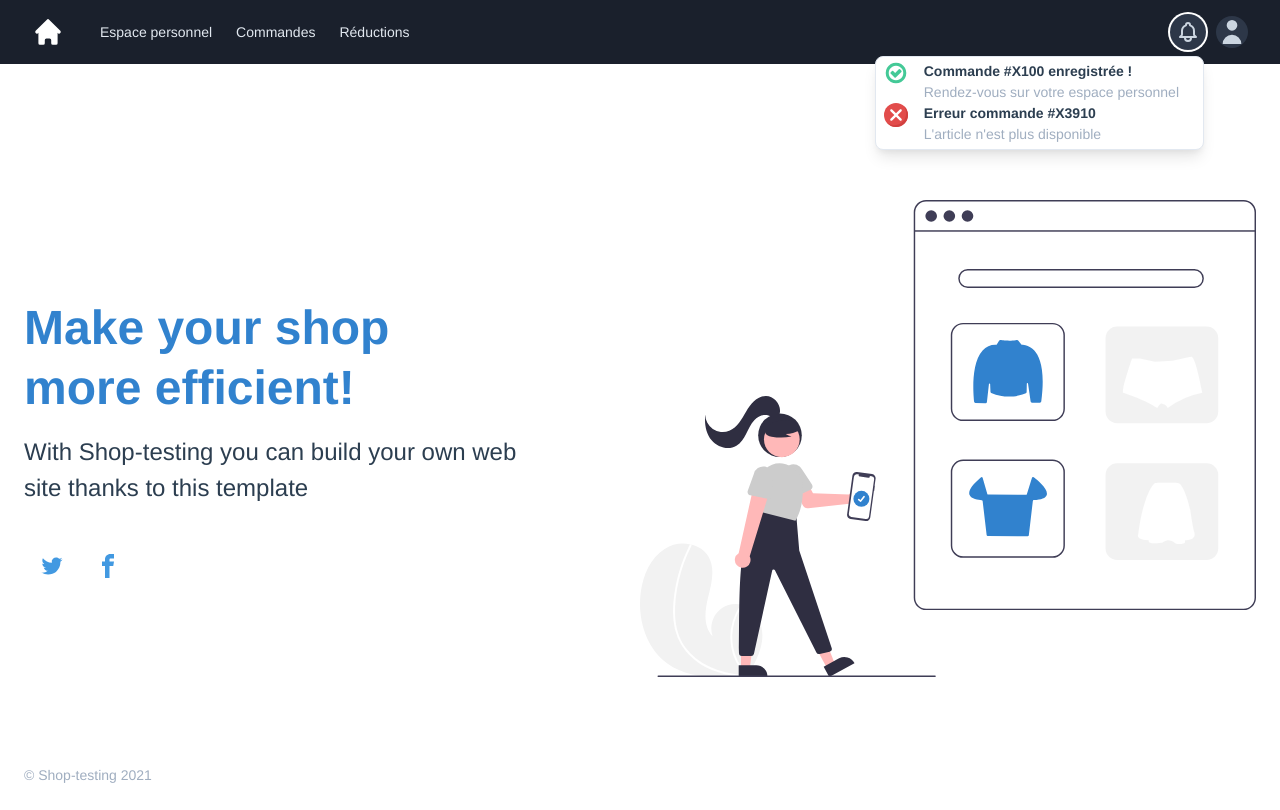
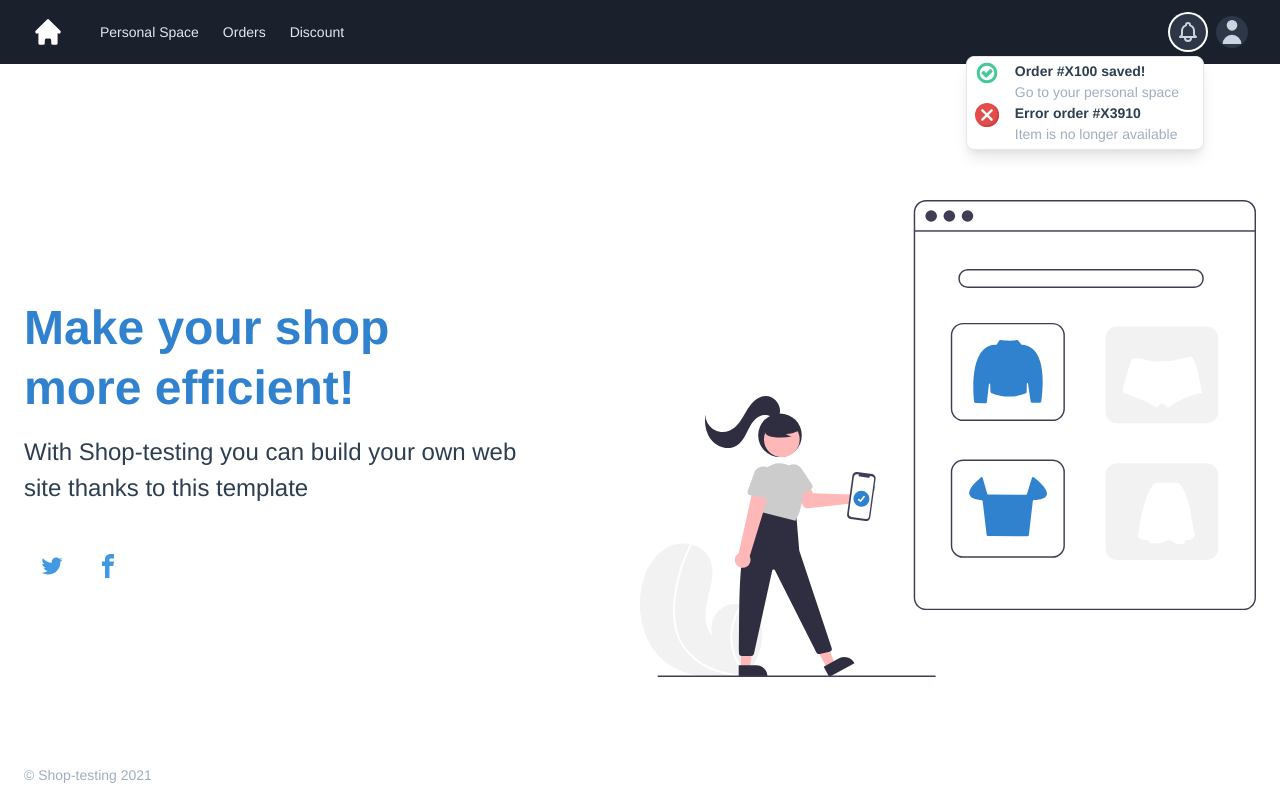
Before and after one commit to raoulnzefa/shop-testing, a Vue app: page / in a window 1280 px wide. Both pictures are taken after a click on the button "View notifications". Built offline with nearby package versions, Linux system fonts and the light colour scheme.

Commit message:
feat: translate to english

```diff
--- a/src/components/NavBar.vue
+++ b/src/components/NavBar.vue
@@ -24,17 +24,17 @@
               <LinkBase
                 href="#"
                 class="px-3 py-2 text-sm font-medium text-gray-300 rounded-md hover:bg-gray-700 hover:text-white"
-                >Espace personnel</LinkBase
+                >Personal Space</LinkBase
               >
               <LinkBase
                 href="#"
                 class="px-3 py-2 text-sm font-medium text-gray-300 rounded-md hover:bg-gray-700 hover:text-white"
-                >Commandes</LinkBase
+                >Orders</LinkBase
               >
               <LinkBase
                 href="#"
                 class="px-3 py-2 text-sm font-medium text-gray-300 rounded-md hover:bg-gray-700 hover:text-white"
-                >Réductions</LinkBase
+                >Discount</LinkBase
               >
             </div>
           </div>
@@ -79,11 +79,9 @@
                   /></IconBase>
                 </div>
                 <div class="ml-2 mr-6 text-sm text-left">
-                  <span class="font-semibold"
-                    >Commande #X100 enregistrée !</span
-                  >
+                  <span class="font-semibold">Order #X100 saved!</span>
                   <span class="block text-gray-500"
-                    >Rendez-vous sur votre espace personnel</span
+                    >Go to your personal space</span
                   >
                 </div>
               </div>
@@ -110,9 +108,9 @@
                   /></IconBase>
                 </div>
                 <div class="ml-2 mr-6 text-sm text-left">
-                  <span class="font-semibold">Erreur commande #X3910</span>
+                  <span class="font-semibold">Error order #X3910</span>
                   <span class="block text-gray-500"
-                    >L'article n'est plus disponible</span
+                    >Item is no longer available</span
                   >
                 </div>
               </div>
@@ -147,19 +145,19 @@
                 href="#"
                 class="block px-4 py-2 text-sm text-gray-700 hover:bg-gray-100"
                 role="menuitem"
-                >Profil</LinkBase
+                >Profile</LinkBase
               >
               <LinkBase
                 href="#"
                 class="block px-4 py-2 text-sm text-gray-700 hover:bg-gray-100"
                 role="menuitem"
-                >Paramètres</LinkBase
+                >Settings</LinkBase
               >
               <LinkBase
                 href="#"
                 class="block px-4 py-2 text-sm text-gray-700 hover:bg-gray-100"
                 role="menuitem"
-                >Déconnexion</LinkBase
+                >Logout</LinkBase
               >
             </div>
           </div>
```
